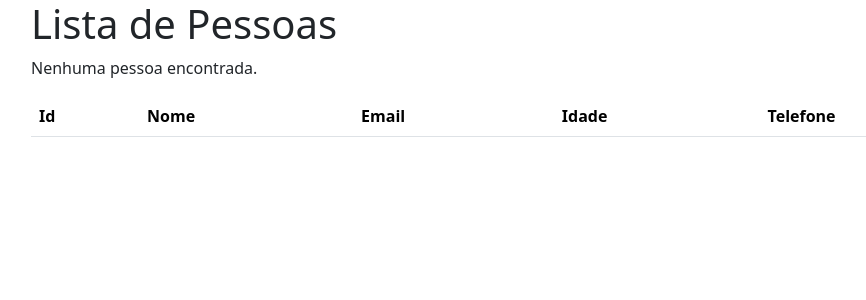
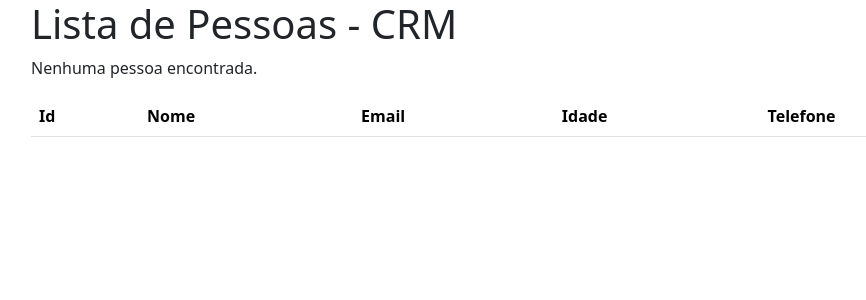
Before and after one commit to djwesleyborges/projeto-crud-django-4youtube, a Django app: page / in a window 1280 px wide. Shown: the top 300 px of the page, without its empty margins (51-917 px from the left). Run offline with Django 5.2, Linux system fonts and the light colour scheme; data that the repository does not hold is empty; some libraries are stand-ins or nearby versions.

Commit message:
alterado titulo do arquivo

```diff
--- a/crm/templates/lista_pessoas.html
+++ b/crm/templates/lista_pessoas.html
@@ -2,7 +2,7 @@
 {% block content %}
 
 
-<h1>Lista de Pessoas</h1>
+<h1>Lista de Pessoas - CRM</h1>
   <table class="table">
   <thead>
     <tr>
```
